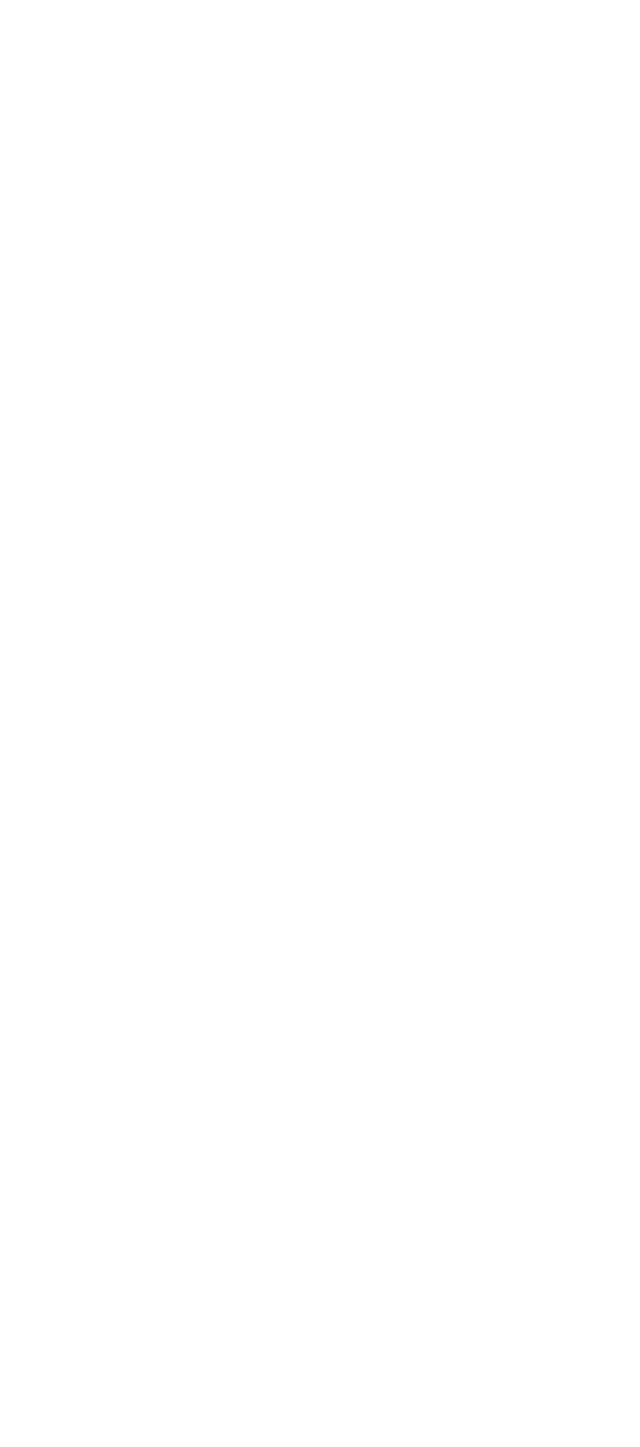
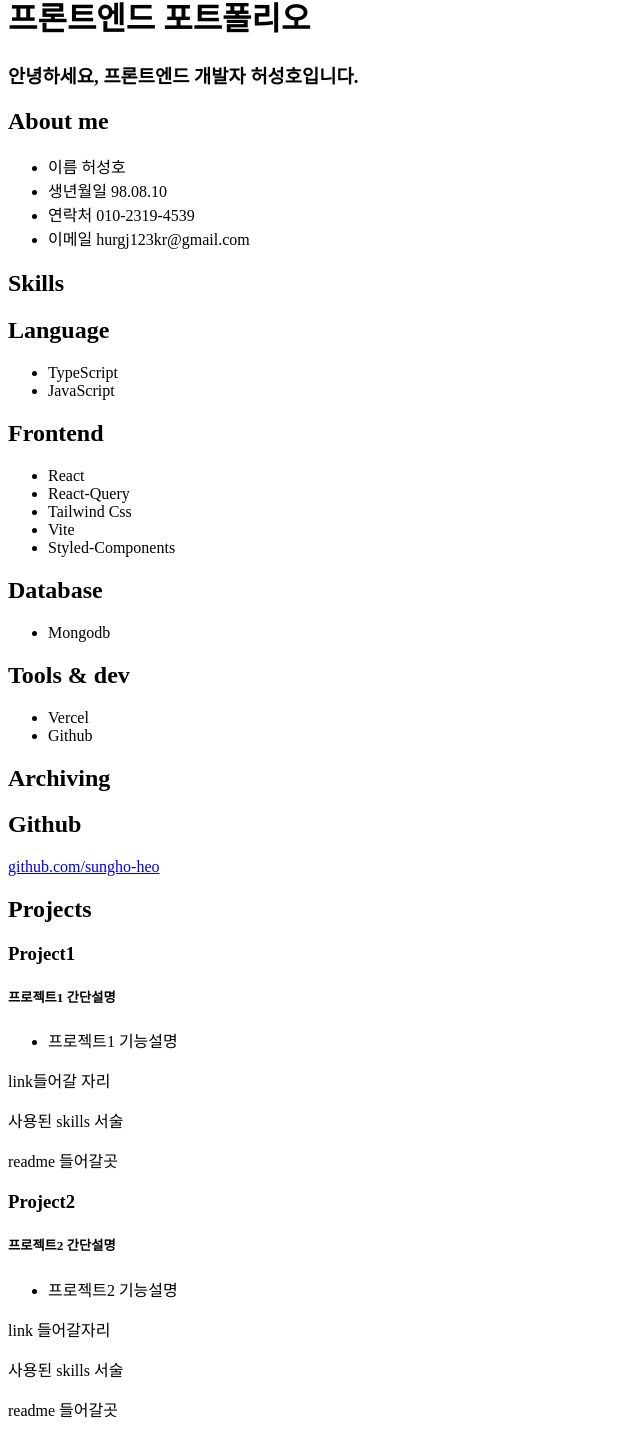
Before and after one commit to sungho-heo/test_protfolio, a React (Vite) app: page / in a window 1280 px wide. Shown: the part 305-1752 px from the top of the page, without its empty margins (0-640 px from the left). Before the commit the page ends 800 px from the top, so only its background shows below. Built offline with nearby package versions, Linux system fonts and the light colour scheme.

Commit message:
home add , 틀잡기

```diff
--- a/src/App.tsx
+++ b/src/App.tsx
@@ -1,11 +1,13 @@
 import { Header } from "./components/Header";
 import { Home } from "./components/Home";
+import { Footer } from "./components/Footer";
 const App: React.FC = () => {
   return (
     <>
       <div>
         <Header />
         <Home />
+        <Footer />
       </div>
     </>
   );
--- /dev/null
+++ b/src/components/Footer.tsx
@@ -0,0 +1,7 @@
+export const Footer = () => {
+  return (
+    <div>
+      <h1>footer</h1>
+    </div>
+  );
+};
--- a/src/components/Header.tsx
+++ b/src/components/Header.tsx
@@ -9,6 +9,7 @@
           <ul>
             <li>About me</li>
             <li>Skills</li>
+            <li>Archiving</li>
             <li>Projects</li>
             <li>Study</li>
           </ul>
--- a/src/components/Home.tsx
+++ b/src/components/Home.tsx
@@ -1,10 +1,117 @@
 export const Home = () => {
   return (
     <div>
-      <section>
+      <div>
         <h1>- 허성호 -</h1>
         <br />
         <h1>프론트엔드 포트폴리오</h1>
+        <h3>안녕하세요, 프론트엔드 개발자 허성호입니다.</h3>
+      </div>
+      <section>
+        <div>
+          <h1>About me</h1>
+          <ul>
+            <li>이름 허성호</li>
+            <li>생년월일 98.08.10</li>
+            <li>연락처 010-2319-4539</li>
+            <li>이메일 hurgj123kr@gmail.com</li>
+          </ul>
+        </div>
+      </section>
+      <section>
+        <div>
+          <h1>Skills</h1>
+          <div>
+            <h2>Language</h2>
+            <ul>
+              <li>TypeScript</li>
+              <li>JavaScript</li>
+            </ul>
+          </div>
+          <div>
+            <h2>Frontend</h2>
+            <ul>
+              <li>React</li>
+              <li>React-Query</li>
+              <li>Tailwind Css</li>
+              <li>Vite</li>
+              <li>Styled-Components</li>
+            </ul>
+          </div>
+          <div>
+            <h2>Database</h2>
+            <ul>
+              <li>Mongodb</li>
+            </ul>
+          </div>
+          <div>
+            <h2>Tools & dev</h2>
+            <ul>
+              <li>Vercel</li>
+              <li>Github</li>
+            </ul>
+          </div>
+        </div>
+      </section>
+      <section>
+        <div>
+          <h1>Archiving</h1>
+          <div>
+            <div>
+              <h1>Github</h1>
+            </div>
+            <div>
+              <p>
+                <a href="https://github.com/sungho-heo">
+                  github.com/sungho-heo
+                </a>
+              </p>
+            </div>
+          </div>
+        </div>
+      </section>
+      <section>
+        <div>
+          <div>
+            <h1>Projects</h1>
+          </div>
+          <div>
+            <h3>Project1</h3>
+            <div>
+              <h5>프로젝트1 간단설명</h5>
+              <ul>
+                <li>프로젝트1 기능설명</li>
+              </ul>
+              <div>
+                <p>link들어갈 자리</p>
+              </div>
+              <div>
+                <p>사용된 skills 서술</p>
+              </div>
+              <div>
+                <p>readme 들어갈곳</p>
+              </div>
+            </div>
+          </div>
+          <div>
+            <h3>Project2</h3>
+            <div>
+              <h5>프로젝트2 간단설명</h5>
+              <ul>
+                <li>프로젝트2 기능설명</li>
+              </ul>
+              <div>
+                <p>link 들어갈자리</p>
+              </div>
+              <div>
+                <p>사용된 skills 서술</p>
+              </div>
+              <div>
+                <p>readme 들어갈곳</p>
+              </div>
+            </div>
+          </div>
+        </div>
       </section>
     </div>
   );
```
Also changed, not shown: src/components/Aboutme.tsx (added), src/components/Projects.tsx (added), src/components/Skills.tsx (added).
